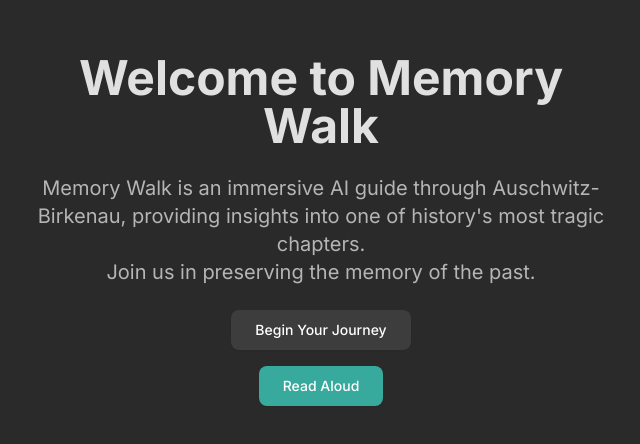
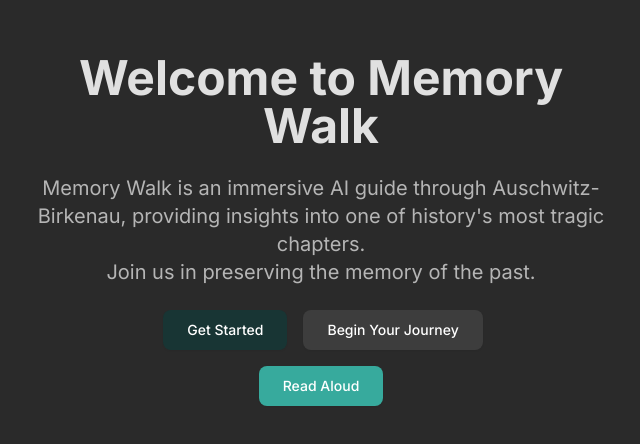
Before and after one commit to PrzybyszAdrian/AmeliaGuideApp, a Next.js app: page / in a window 1280 px wide. Shown: the part 170-614 px from the top of the page, without its empty margins (319-959 px from the left). Built offline with nearby package versions, Linux system fonts and the light colour scheme.

Commit message:
Update page.tsx

```diff
--- a/app/page.tsx
+++ b/app/page.tsx
@@ -22,6 +22,12 @@ const Page = () => {
         </p>
         <div className="flex justify-center gap-4">
           <Link
+            href="/dashboard"
+            className="inline-flex h-10 items-center justify-center  px-6 text-sm font-medium text-primary focus-visible:outline-none focus-visible:ring-1 focus-visible:ring-ring disabled:pointer-events-none disabled:opacity-50 text-ellipsis ml-1 bg-[#183534] hover:bg-[#183534] p-3 rounded-lg shadow-sm text-white"
+          >
+            Get Started
+          </Link>
+          <Link
             href="/about"
             className="inline-flex h-10 items-center justify-center px-6 text-sm font-medium bg-[#3d3d3d] text-white shadow-sm hover:bg-[#575757] focus-visible:outline-none focus-visible:ring-1 focus-visible:ring-ring rounded-lg"
           >
```
